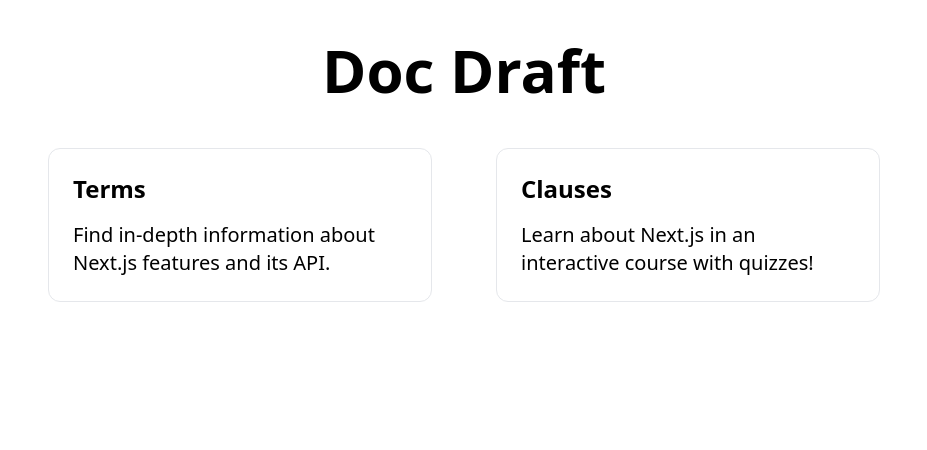
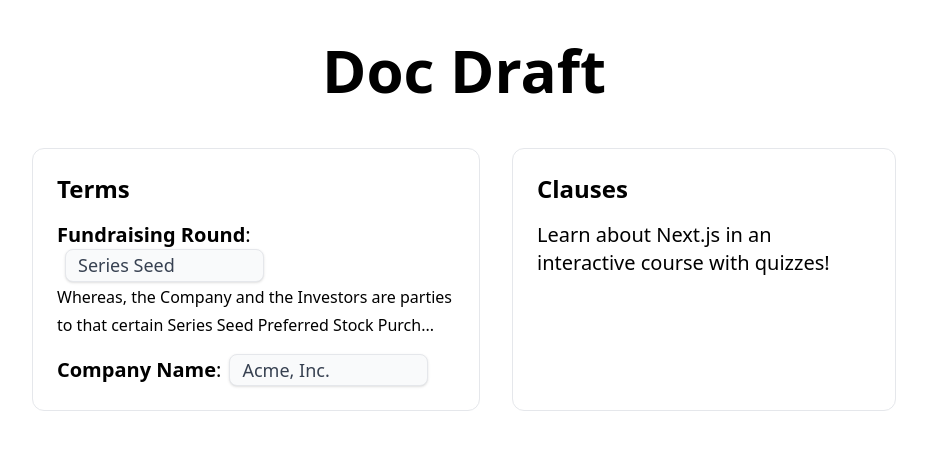
Before and after one commit to anishpdalal/doc-draft-app, a Next.js app: page /draft in a window 1280 px wide. Shown: the top 450 px of the page, without its empty margins (176-1103 px from the left). Built offline with nearby package versions, Linux system fonts and the light colour scheme.

Commit message:
stand up dictionary for keeping track of state

```diff
--- /dev/null
+++ b/data/term_sheet.js
@@ -0,0 +1,27 @@
+// const terms = [
+//   {
+//     name: "Fundraising Round",
+//     value: "Series Seed",
+//     text: "Whereas, the Company and the Investors are parties to that certain Series Seed Preferred Stock Purchase Agreement, of even date herewith (the “Purchase Agreement”), pursuant to which the Investors have agreed to purchase shares of the Series Seed Preferred Stock of the Company, par value $__ per share (“Series Seed Preferred Stock”); and"
+//   },
+//   {
+//     name: "Company Name",
+//     value: "Acme, Inc.",
+//     text: null
+//   },
+// ]
+
+const terms = {
+  "round": {
+    "display_name": "Fundraising Round",
+    "value": "Series Seed",
+    "text": "Whereas, the Company and the Investors are parties to that certain Series Seed Preferred Stock Purchase Agreement, of even date herewith (the “Purchase Agreement”), pursuant to which the Investors have agreed to purchase shares of the Series Seed Preferred Stock of the Company, par value $__ per share (“Series Seed Preferred Stock”); and"
+  },
+  "company_name": {
+    "display_name": "Company Name",
+    "value": "Acme, Inc.",
+    "text": null
+  }
+}
+
+export { terms }
--- a/pages/draft.js
+++ b/pages/draft.js
@@ -1,5 +1,24 @@
 import Head from 'next/head'
+import { useState, useEffect } from 'react'
+import { terms } from '../data/term_sheet'
+
 export default function Draft() {
+
+  const [data, setData] = useState({})
+  useEffect(() => {
+    setData(terms)
+  }, []);
+
+  const handleChange = (event) => {
+    let updatedValue = data[event.target.id]
+    updatedValue.value = event.target.value
+    setData({
+      ...data,
+      [event.target.id]: updatedValue
+    })
+  }
+
+
   return (
     <div className="flex flex-col items-center justify-center py-10">
       <Head>
@@ -13,12 +32,25 @@ export default function Draft() {
         </h1>
       </main>
 
-      <div className="mt-6 flex max-w-4xl flex-wrap items-center justify-around sm:w-full">
-        <div className="mt-6 w-96 rounded-xl border p-6 text-left">
+      <div className="mt-6 flex max-w-4xl flex-wrap justify-around sm:w-full">
+        <div className="mt-6 w-6/12 rounded-xl border p-6 text-left">
           <h3 className="text-2xl font-bold">Terms</h3>
-          <p className="mt-4 text-xl">
-            Find in-depth information about Next.js features and its API.
-          </p>
+          {Object.keys(data).map((term) =>
+            <p className="mt-4 text-xl">
+              <span className="font-bold">{data[term].display_name}</span>:
+              <input
+                className="shadow appearance-none border rounded-lg w-1/2 text-lg py-1 ml-2 px-3 text-gray-700 bg-gray-50 leading-tight focus:outline-none focus:shadow-outline"
+                id={term}
+                type="text"
+                value={data[term].value}
+                onChange={handleChange}>
+              </input>
+              <br />
+              {data[term].text &&
+                <span className="text-base">{data[term].text.substring(0, 100)}...</span>
+              }
+            </p>
+          )}
         </div>
 
         <div className="mt-6 w-96 rounded-xl border p-6 text-left">
```
